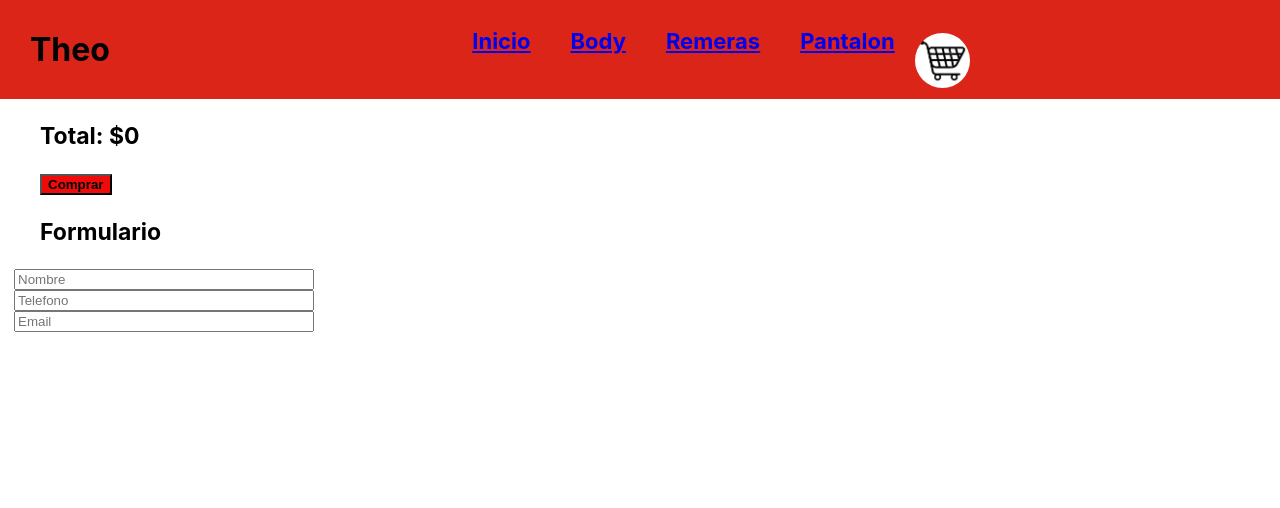
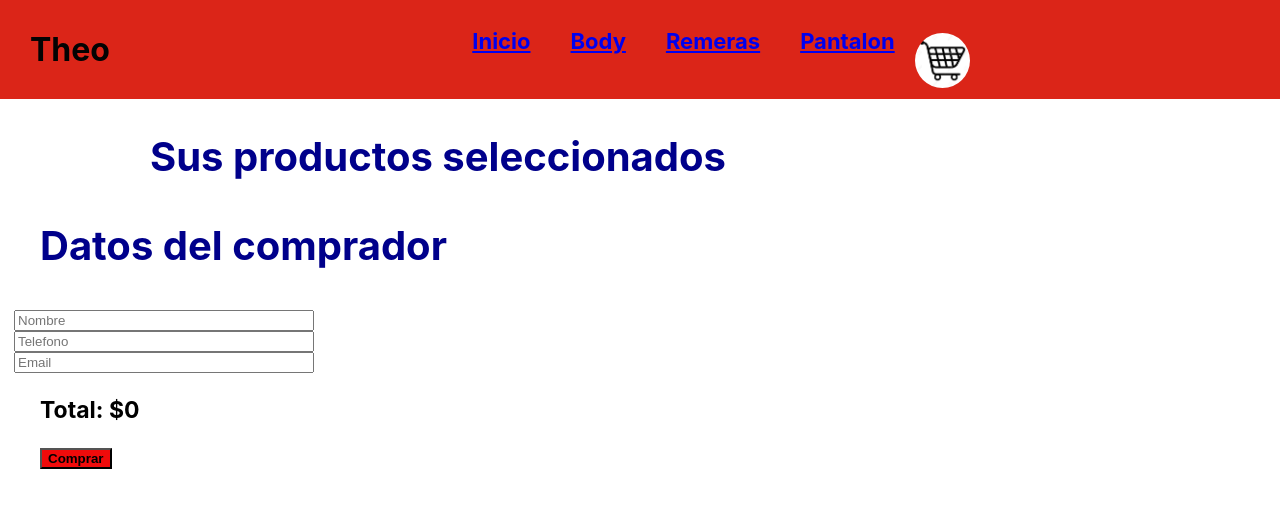
Before and after one commit to Lucila-Morelli/tienda, a React (Create React App) app in the folder tienda-react/: page /cart in a window 1280 px wide. Shown: the top 508 px of the page. Built offline with nearby package versions, Linux system fonts and the light colour scheme.

Commit message:
terminado

```diff
--- a/tienda-react/src/components/CartContainer/CartContainer.js
+++ b/tienda-react/src/components/CartContainer/CartContainer.js
@@ -68,6 +68,7 @@ const handleInputChange = (event) => {
 
   return (
     <div>
+     <h2 className='tituloCarrito'>Sus productos seleccionados</h2>
           {cart.map((product) => (
         <div key={product.id} >
           <img className='imagenC'
@@ -77,18 +78,16 @@ const handleInputChange = (event) => {
           />
           <h2>{product.title}</h2>
 
-          <h2>{product.descripcion}</h2>
-          <h2>{product.quantity}</h2>
+          <h2>Color: {product.descripcion}</h2>
+          <h2>Productos agregados: {product.quantity}</h2>
 
-          <h2>Precio: ${product.price}</h2>
+          <h2>Precio: ${product.price} por unidad</h2>
         </div>
       ))}
 
 
-      <h3>Total: ${total} </h3>
-      <button  className='buttonCompra' onClick={createOrder}>Comprar</button>
 
-      <h3>Formulario</h3>
+      <h3 className='dato'>Datos del comprador</h3>
       <div  className='formulario'>
       <input
             name="name"
@@ -114,6 +113,10 @@ const handleInputChange = (event) => {
 
       </div>
 
+
+      <h3>Total: ${total} </h3>
+      <button  className='buttonCompra' onClick={createOrder}>Comprar</button>
+
     </div>
 
   );
--- a/tienda-react/src/components/CartContainer/cartContainer.css
+++ b/tienda-react/src/components/CartContainer/cartContainer.css
@@ -26,3 +26,15 @@ h3{
     width: 300px;
     margin: 14px;
 }
+
+.tituloCarrito{
+    color: darkblue;
+    font-size: 40px;
+      margin-left: 150px;
+}
+
+.dato{
+    color: darkblue;
+    font-size: 40px;
+
+}
--- a/tienda-react/src/components/Item/Item.js
+++ b/tienda-react/src/components/Item/Item.js
@@ -5,14 +5,20 @@ import  './Item.css'
 const Item = ({producto}) => {
 
   return (
+
     <Link to={`/item/${producto.id}`}>
+
     <div className="data">
+
+
     <img className='imagen'
         alt={producto.title}
         src={`/assets/${producto.imagenId}`}
 
       />
        <div className='titulazo'>
+
+
         <h2> {producto.title} </h2>
 
         <h2>Color: {producto.descripcion} </h2>
@@ -20,7 +26,7 @@ const Item = ({producto}) => {
         <h2>Precio: ${producto.price} </h2>
 
 
-<h2>Stock: {producto.stock} </h2>
+<h2>Disponible: {producto.stock} unidades</h2>
 </div>
 </div>
 </Link>
--- a/tienda-react/src/components/ItemDetail/ItemDetail.css
+++ b/tienda-react/src/components/ItemDetail/ItemDetail.css
@@ -5,3 +5,9 @@
     margin: 50px;
     font-weight: bold;
 }
+
+.tituloDetail{
+    color: darkblue;
+  font-size: 40px;
+    margin-left: 350px;
+}
--- a/tienda-react/src/components/ItemDetail/ItemDetail.js
+++ b/tienda-react/src/components/ItemDetail/ItemDetail.js
@@ -11,18 +11,20 @@ const ItemDetail = ({productSelected}) => {
   return (
 
     <div className='itemDetail'>
+
+     <h2 className='tituloDetail'>Detalle de tu producto</h2>
      <img
         alt={productSelected.title}
         src={`/assets/${productSelected.imagenId}`}
         width={'300px'}
       />
          <h2>{productSelected.categoryId} </h2>
-        <h2>{productSelected.descripcion} </h2>
+        <h2>Color disponible: {productSelected.descripcion} </h2>
 
         <h2>Precio: ${productSelected.price} </h2>
 
-        <h2>Stock: {productSelected.stock} </h2>
-        <h2>{count} </h2>
+        <h2>Disponible: {productSelected.stock} unidades </h2>
+        <h2>Agregaste: {count} </h2>
       <ItemCount setCount={setCount} />
 
       <button className='buttonCount' onClick={() => addToCart(productSelected, count)}>Agregar al carrito</button>
--- a/tienda-react/src/components/ItemDetailContainer.js/ItemDetailContainer.js
+++ b/tienda-react/src/components/ItemDetailContainer.js/ItemDetailContainer.js
@@ -23,7 +23,7 @@ const ItemDetailContainer = () => {
       // simulando una demora actualizamos el estado
               setTimeout(()=>{
                 setProductSelected(newItem);
-              }, 2000)
+              }, 1000)
             };
       // llamamos a la función
             getProducto();
--- a/tienda-react/src/context/CartProvider.js
+++ b/tienda-react/src/context/CartProvider.js
@@ -15,6 +15,7 @@ const isInCart = (id) => {
         if(isInCart(product.id)){
             alert("El producto ya se encuentra en el carrtio");
         }
+
         else{
             setCart ([...cart, {...product, quantity}]);
         }
```
Also changed, not shown: 1 other file (tests, documents, lock files or other folders).
